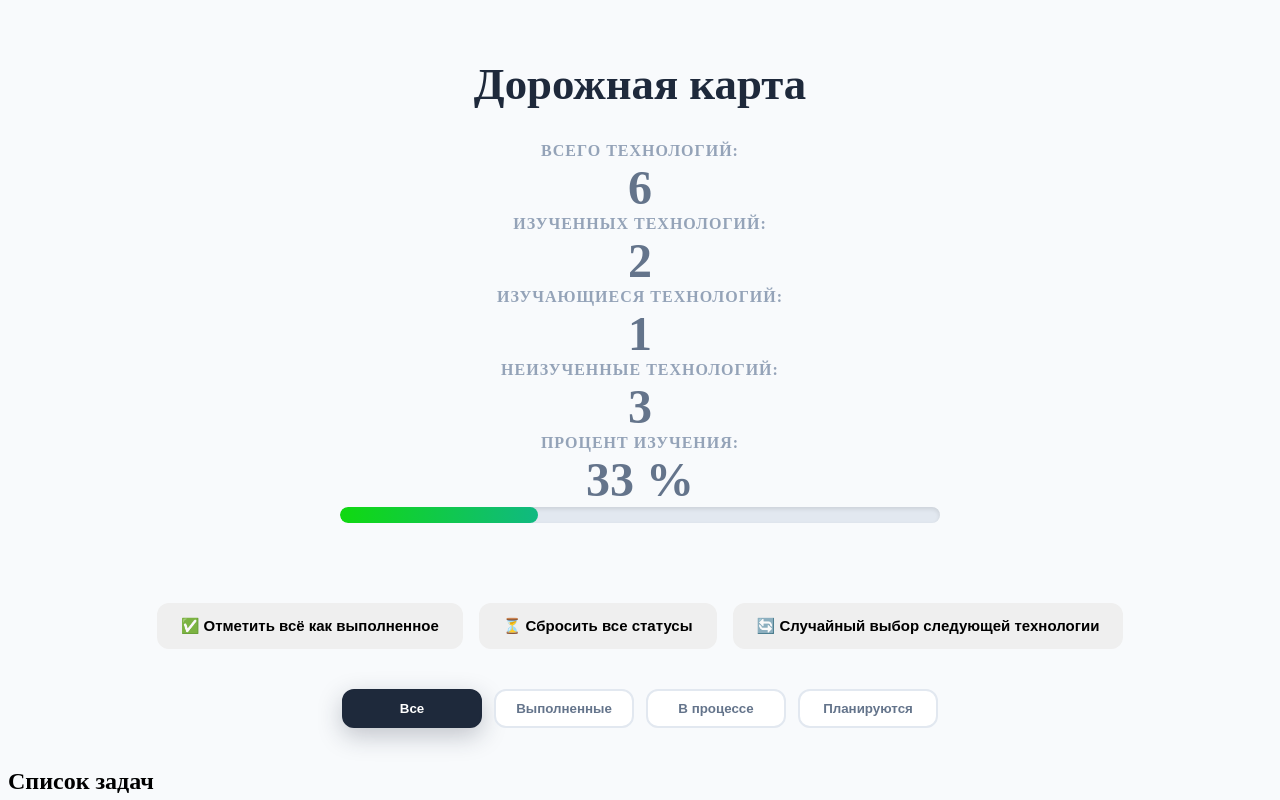
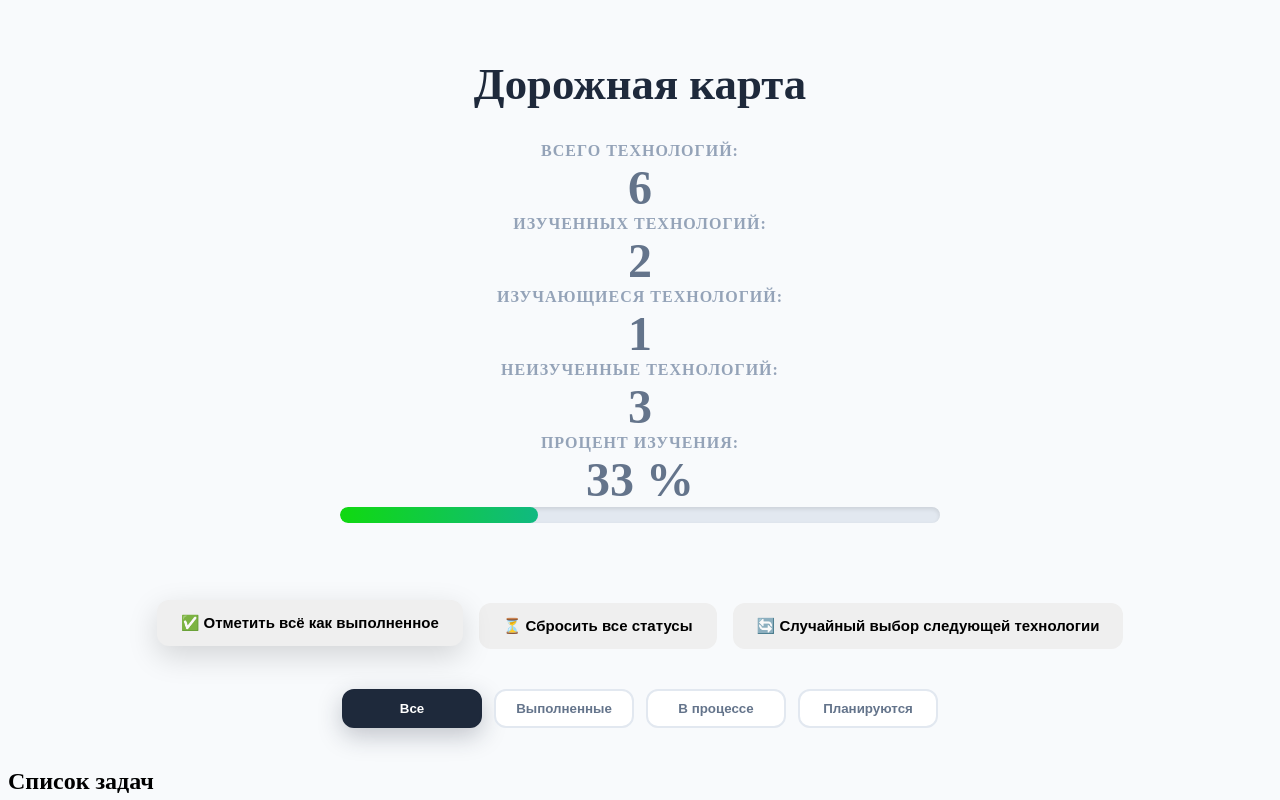
Before and after one commit to FastTra1n/task-tracker, a React (Vite) app: page / in a window 1280 px wide. In both pictures the pointer is over the button "✅ Отметить всё как выполненное". Shown: the top 800 px of the page. Built offline with nearby package versions, Linux system fonts and the light colour scheme.

Commit message:
styles(QuickActions): added smooth hover animation.

```diff
--- a/src/components/QuickActions.css
+++ b/src/components/QuickActions.css
@@ -18,3 +18,8 @@
   transition: all 0.3s ease;
   font-size: 15px;
 }
+
+.quick-actions__button:hover {
+  transform: translateY(-3px);
+  box-shadow: 0 10px 30px rgba(0,0,0,0.15);
+}
```
